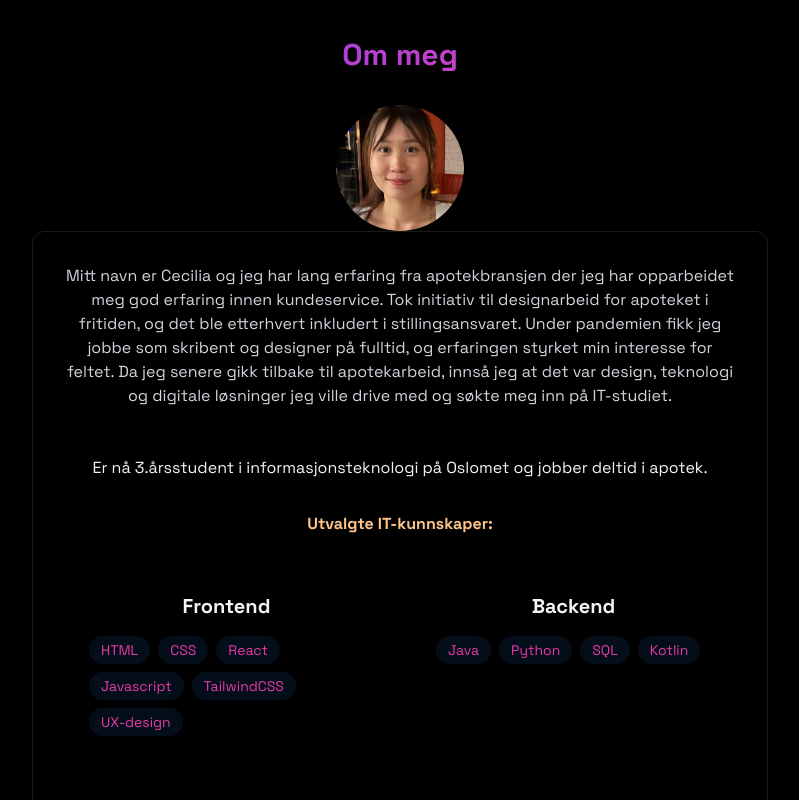
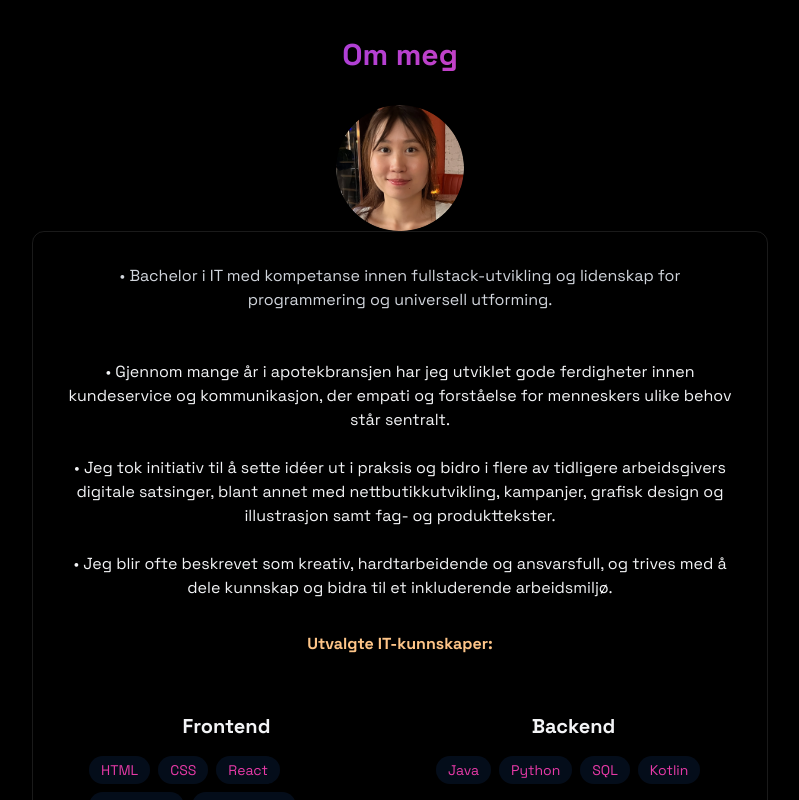
Before and after one commit to csselia/portfolio, a React (Vite) app: page / in a window 1280 px wide. Shown: the part 875-1675 px from the top of the page, without its empty margins (240-1039 px from the left). Built offline with nearby package versions, Linux system fonts and the light colour scheme.

Commit message:
oppdatert bio

```diff
--- a/src/components/sections/About.jsx
+++ b/src/components/sections/About.jsx
@@ -39,19 +39,32 @@ export const About = () => {
         {/*Når det hovres løftes elementet litt opp, -y 1 flytter elementet litt opp, transition all styrer at alt skal animeres*/}
         <div className="rounded-xl p-8 border-white/10 border hover:-translate-y-1 transition-all">
           <p className="text-gray-300 mb-6">
-            Mitt navn er Cecilia og jeg har lang erfaring fra apotekbransjen der
-            jeg har opparbeidet meg god erfaring innen kundeservice. Tok
-            initiativ til designarbeid for apoteket i fritiden, og det ble
-            etterhvert inkludert i stillingsansvaret. Under pandemien fikk jeg
-            jobbe som skribent og designer på fulltid, og erfaringen styrket min
-            interesse for feltet. Da jeg senere gikk tilbake til apotekarbeid,
-            innså jeg at det var design, teknologi og digitale løsninger jeg
-            ville drive med og søkte meg inn på IT-studiet.
+            • Bachelor i IT med kompetanse innen fullstack-utvikling og
+            lidenskap for programmering og universell utforming.
           </p>
+
+          <br />
+
+          <p>
+            • Gjennom mange år i apotekbransjen har jeg utviklet gode
+            ferdigheter innen kundeservice og kommunikasjon, der empati og
+            forståelse for menneskers ulike behov står sentralt.
+          </p>
+
           <br />
           <p>
-            Er nå 3.årsstudent i informasjonsteknologi på Oslomet og jobber
-            deltid i apotek.
+            • Jeg tok initiativ til å sette idéer ut i praksis og bidro i flere
+            av tidligere arbeidsgivers digitale satsinger, blant annet med
+            nettbutikkutvikling, kampanjer, grafisk design og illustrasjon samt
+            fag- og produkttekster.
+          </p>
+
+          <br />
+
+          <p>
+            • Jeg blir ofte beskrevet som kreativ, hardtarbeidende og
+            ansvarsfull, og trives med å dele kunnskap og bidra til et
+            inkluderende arbeidsmiljø.
           </p>
 
           <h3 className="font-bold mb-8 mt-8 text-[#fec588]">
--- a/src/components/sections/Home.jsx
+++ b/src/components/sections/Home.jsx
@@ -17,7 +17,7 @@ export const Home = () => {
           </h1>
 
           <p className="text-grey-400 text-lg mb-8 mx-auto">
-            UX-fokusert utvikler | 3.årsstudent Informasjonsteknologi
+           Fullstack-utvikler med lidenskap for programmering og universell utforming
           </p>
 
           <div className="flex justify-center space-x-4">
```
